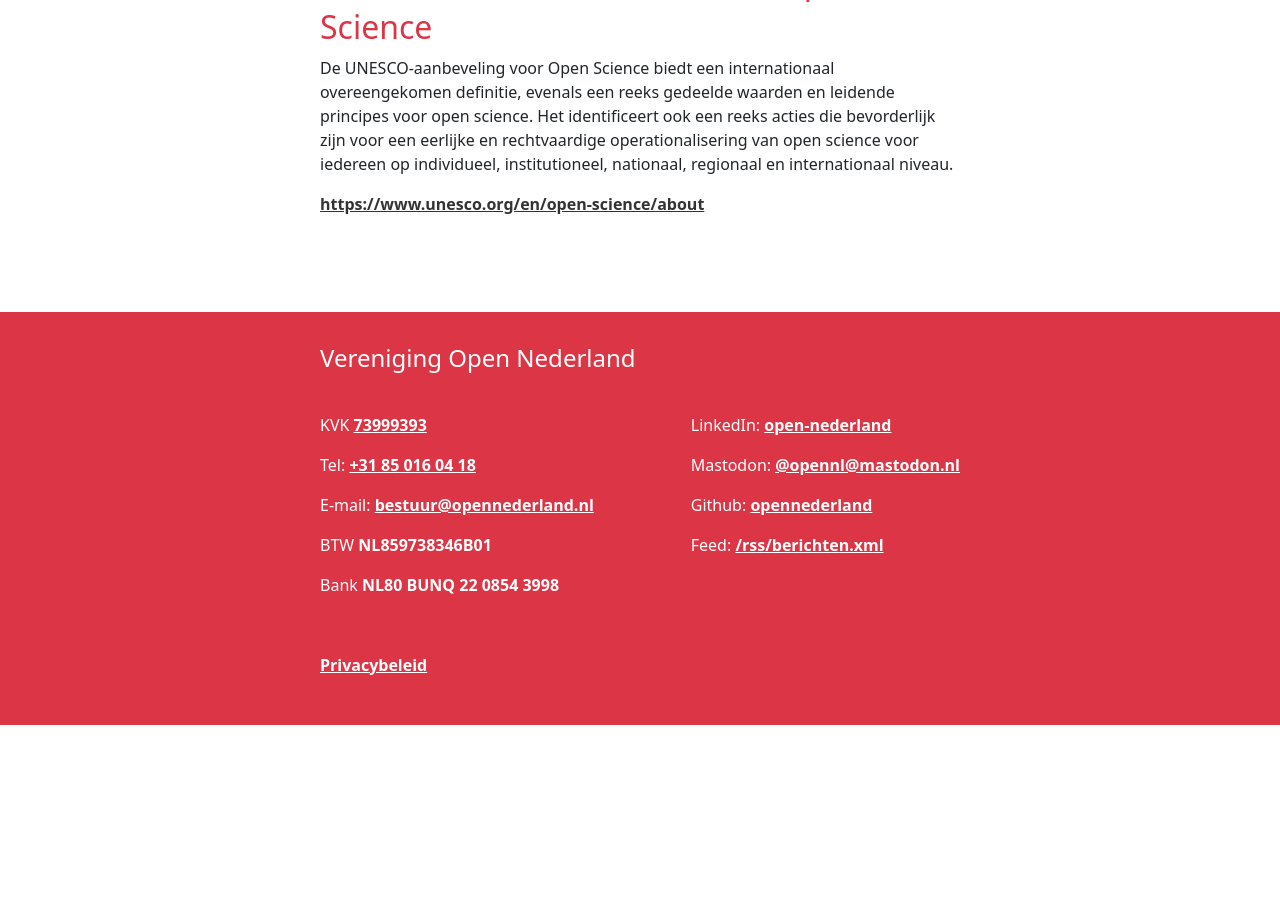
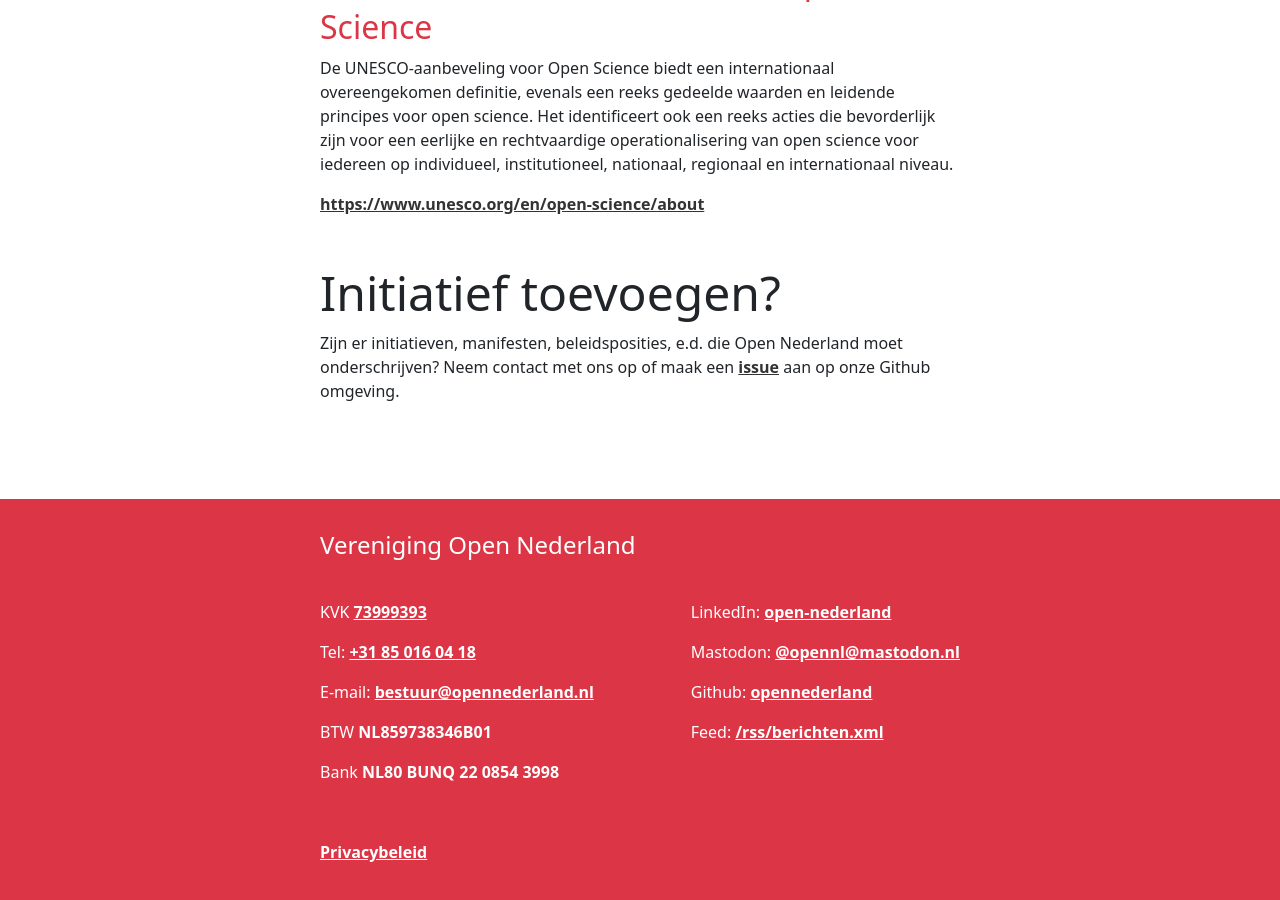
Before and after one commit to opennederland/www.opennederland.nl, a Jekyll site: the page built from pages/over-open.md, in a window 1280 px wide and 900 px high, scrolled down 4597 px. Built offline with Jekyll 4.4.1, drawn with Linux system fonts in a browser that asks for light colours; before the commit the page ends 5322 px from its top, so only the background shows below that.

Commit message:
Update over-open.md
Uitnodiging tot toevoegen

```diff
--- a/pages/over-open.md
+++ b/pages/over-open.md
@@ -14,3 +14,6 @@
 Open Nederland onderschrijft en promoot diverse internationale initiatieven, manifesten en wetgeving rondom openheid, waaronder:
 
 {% include initiatives.md %}
+
+## Initiatief toevoegen?
+Zijn er initiatieven, manifesten, beleidsposities, e.d. die Open Nederland moet onderschrijven? Neem contact met ons op of maak een [issue](https://github.com/opennederland/www.opennederland.nl) aan op onze Github omgeving.
```
